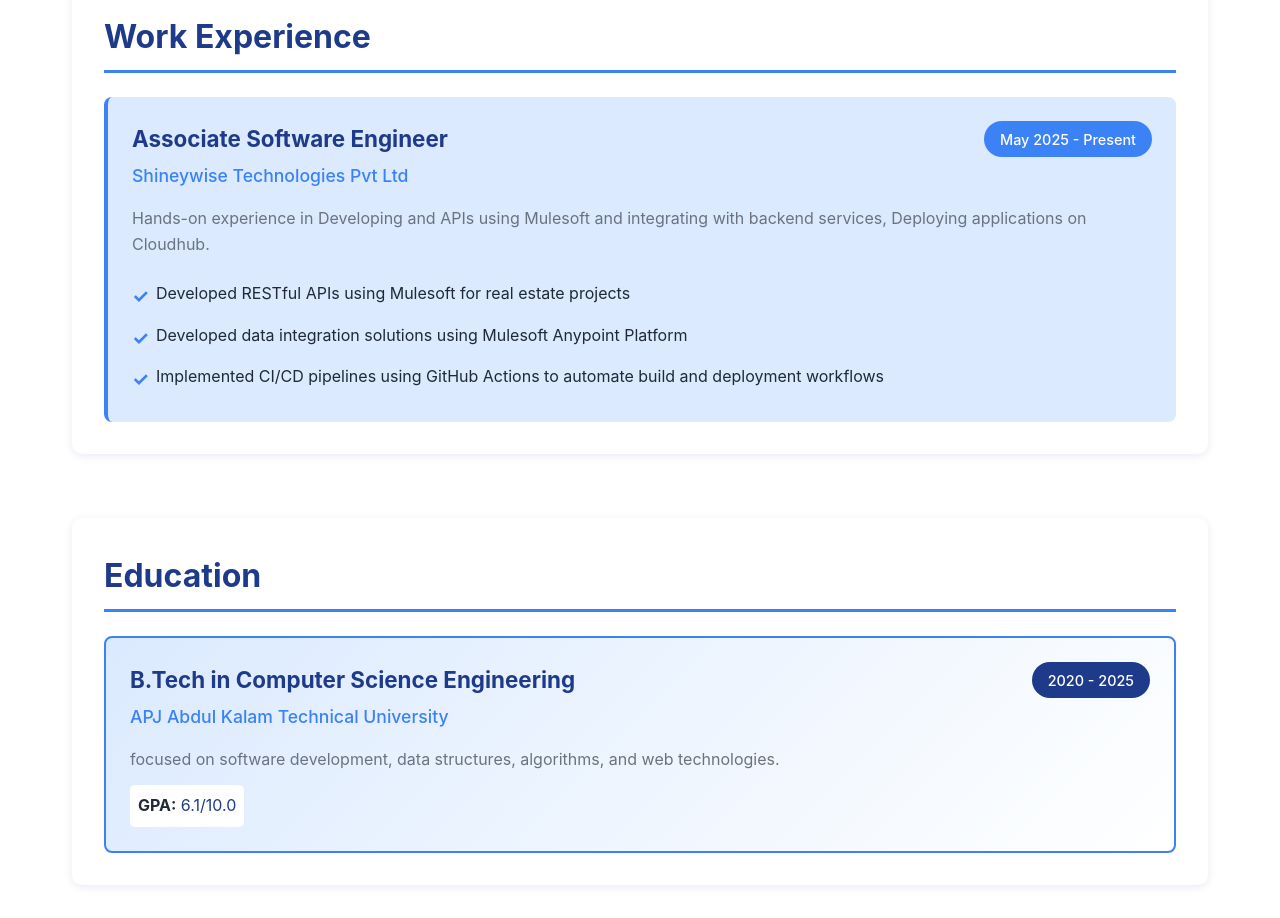
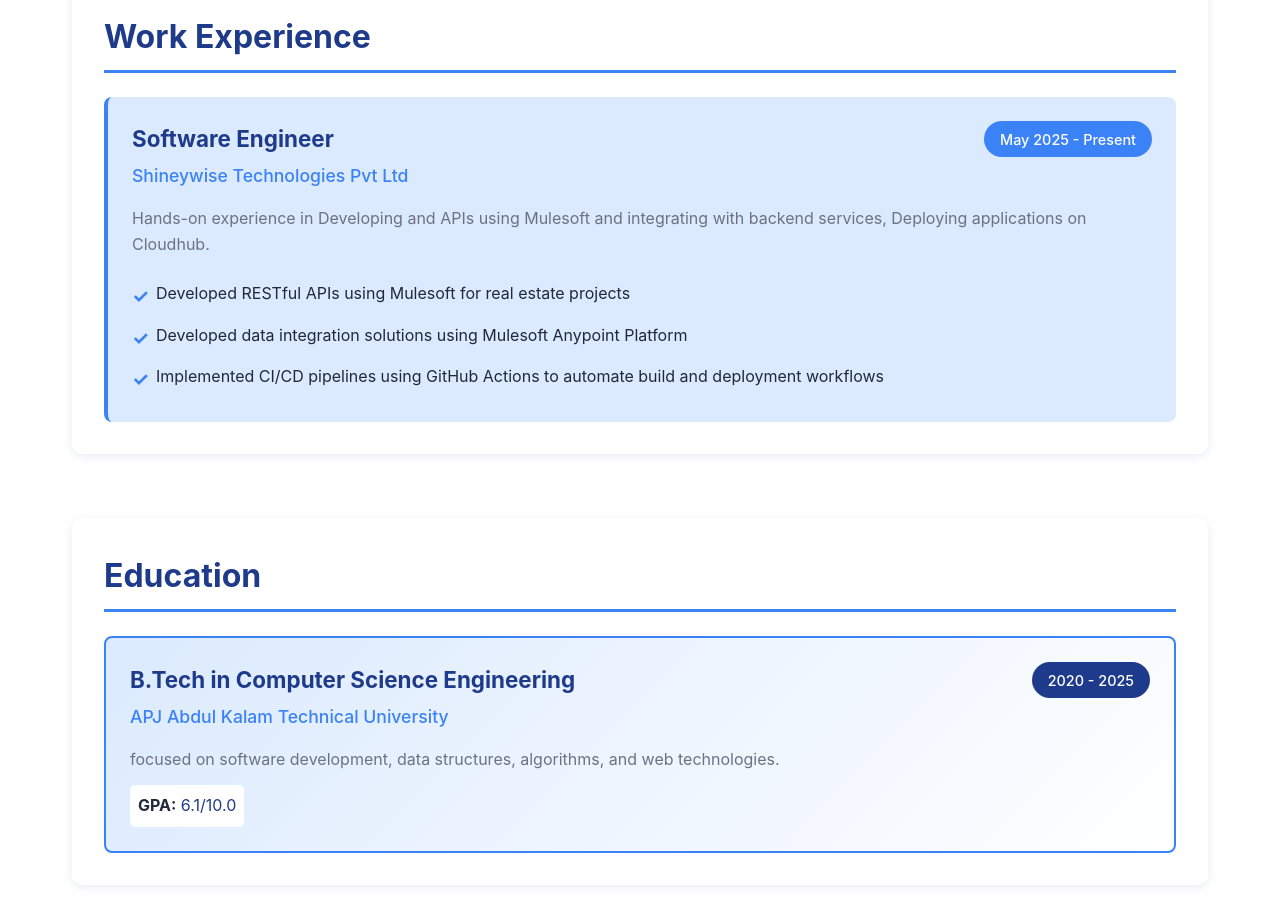
Before and after one commit to asliRatanCoder/My-Portfolio, a React (Vite) app: page / in a window 1280 px wide. Shown: the part 1700-2618 px from the top of the page. Built offline with nearby package versions, Linux system fonts and the light colour scheme.

Commit message:
Update job title from 'Associate Software Engineer' to 'Software Engineer'

```diff
--- a/src/components/Experience.jsx
+++ b/src/components/Experience.jsx
@@ -4,7 +4,7 @@ function Experience() {
   const experiences = [
     {
       id: 1,
-      title: 'Associate Software Engineer',
+      title: 'Software Engineer',
       company: 'Shineywise Technologies Pvt Ltd',
       period: 'May 2025 - Present',
       description: 'Hands-on experience in Developing and APIs using Mulesoft and integrating with backend services, Deploying applications on Cloudhub.',
```
